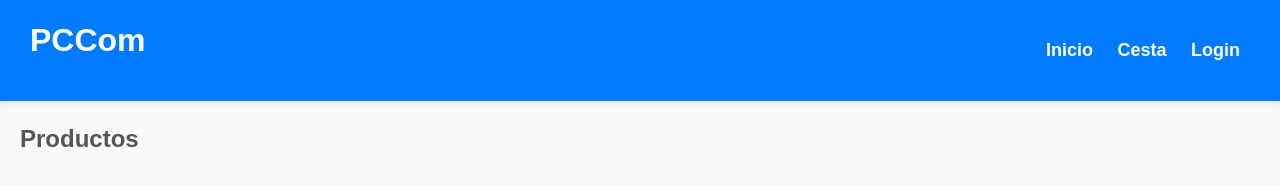
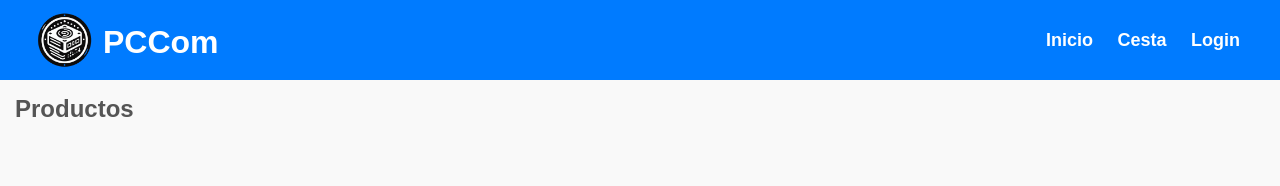
Before and after one commit to PARJOAC/Trabajo-final, a website: page public/index.html in a window 1280 px wide. Drawn offline with Linux system fonts and the light colour scheme; no server answers.

Commit message:
cambio en el header

```diff
--- a/public/css/styles.css
+++ b/public/css/styles.css
@@ -4,7 +4,7 @@
   margin: 0;
   padding: 0;
 }
-
+/* Eliminar márgenes y rellenos predeterminados del body y html */
 body {
   font-family: 'Arial', sans-serif;
   background-color: #f9f9f9;
@@ -26,14 +26,29 @@ header {
   top: 0;
   left: 0;
   width: 100%;
+  height: 80px;
   background-color: #007bff;
   color: white;
   padding: 15px 30px;
   display: flex;
-  justify-content: space-between;
+  justify-content: flex-start;
   align-items: center;
-  z-index: 10;
-  box-shadow: 0 2px 8px rgba(0, 0, 0, 0.1);
+  z-index: 10; /* Asegura que esté por encima del contenido */
+}
+
+header img {
+  width: 70px;
+  margin-right: 3px;
+}
+
+header h1 {
+  padding-top: 20px;
+  font-size: 2rem;
+  color: white;
+}
+
+header nav {
+  margin-left: auto;
 }
 
 header nav a {
@@ -45,19 +60,16 @@ header nav a {
   transition: color 0.3s ease;
 }
 
-header nav a:hover {
-  color: #f59d56;
-}
-
 /* Estilo del main */
 main {
-  padding: 60px 20px 20px;
+  padding-left: 15px;
+  padding-top: 30px;
 }
 
 h1 {
   font-size: 2rem;
   color: white;
-  margin-bottom: 20px;
+  margin-bottom: 15px;
 }
 
 h2, h3 {
@@ -105,10 +117,6 @@ button:disabled {
   }
 }
 
-
-
-
-
 /* Estilo del footer */
 footer {
   text-align: center;
--- a/public/index.html
+++ b/public/index.html
@@ -4,11 +4,13 @@
   <meta charset="UTF-8">
   <meta name="viewport" content="width=device-width, initial-scale=1.0">
   <title>PCCom</title>
+  <link rel="icon" type="image/png" href="images/logo.png">
   <link rel="stylesheet" href="css/styles.css">
   <link rel="stylesheet" href="css/product.css">
 </head>
 <body>
   <header>
+    <img src="images/logo.png" alt="Logo PCCom">
     <h1>PCCom</h1>
     <nav>
       <a href="index.html">Inicio</a>
```
Also changed, not shown: public/admin.html (+2 -0 lines), public/cart.html (+2 -0 lines), public/login.html (+2 -0 lines), public/product.html (+2 -0 lines), public/images/logo.png (added).
